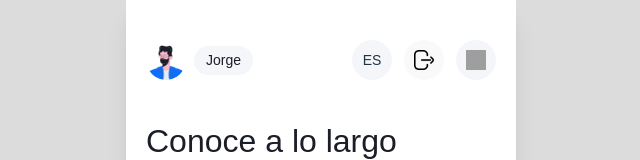
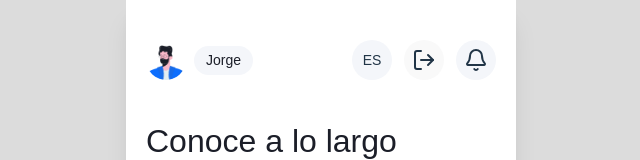
Before and after one commit to Metodologia-de-Analisis-G8/Met_Analisis_Grupo8, a React (Vite) app in the folder ENTREGA 3/FRONTEND/: page /home in a window 1280 px wide. Shown: the top 160 px of the page, without its empty margins (319-959 px from the left). Built offline with nearby package versions, Linux system fonts and the light colour scheme; grey boxes are pictures that could not be loaded.

Commit message:
ICONO SALIDA Y NOTIFICACION EN HOME

```diff
--- a/ENTREGA 3/FRONTEND/src/views/home/Home.tsx
+++ b/ENTREGA 3/FRONTEND/src/views/home/Home.tsx
@@ -1,4 +1,4 @@
-import { Heart, House, UserRound, MessageCircleMore, CalendarDays, Search } from "lucide-react";
+import { Heart, House, UserRound, MessageCircleMore, CalendarDays, Search, LogOut, Bell } from "lucide-react";
 import { useNavigate } from "react-router-dom";
 import { useState } from "react";
 import AnimatedPage from "../../components/AnimatedPage";
@@ -59,11 +59,11 @@ export default function Home() {
               onClick={handleLogout}
               className="w-10 h-10 rounded-full bg-[#F4F6FA] flex items-center justify-center hover:bg-[#e5e7eb]"
             >
-              <img src="img/salida.png" alt="log-out" className="w-5 h-5" />
+              <LogOut/>
             </button>
 
             <div className="w-10 h-10 rounded-full bg-[#F4F6FA] flex items-center justify-center">
-              <img src="img/notificacion.png" alt="notificacion" className="w-5 h-5" />
+              <Bell />
             </div>
           </div>
         </div>
```
Also changed, not shown: ENTREGA 3/FRONTEND/public/img/salida.png (deleted).
